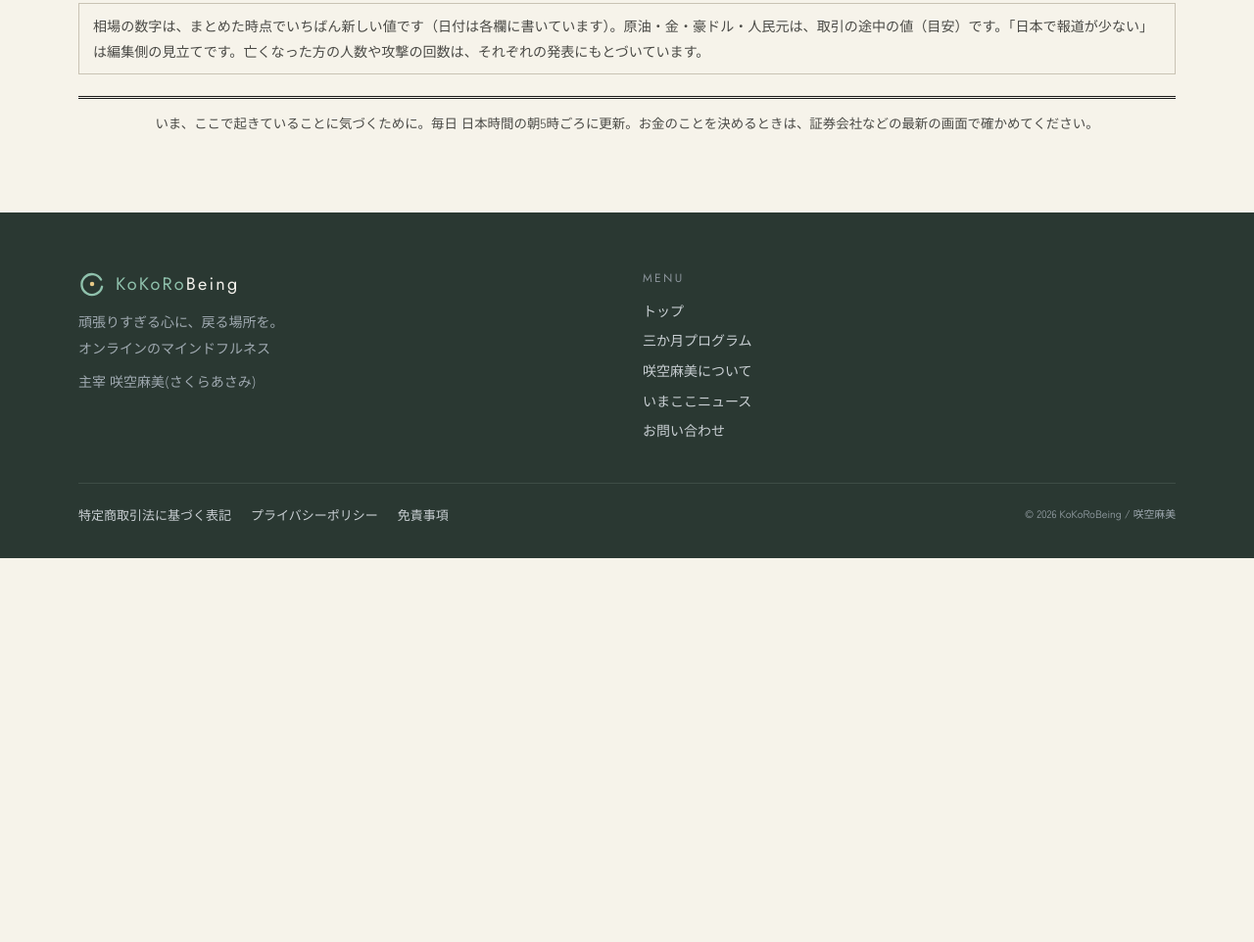
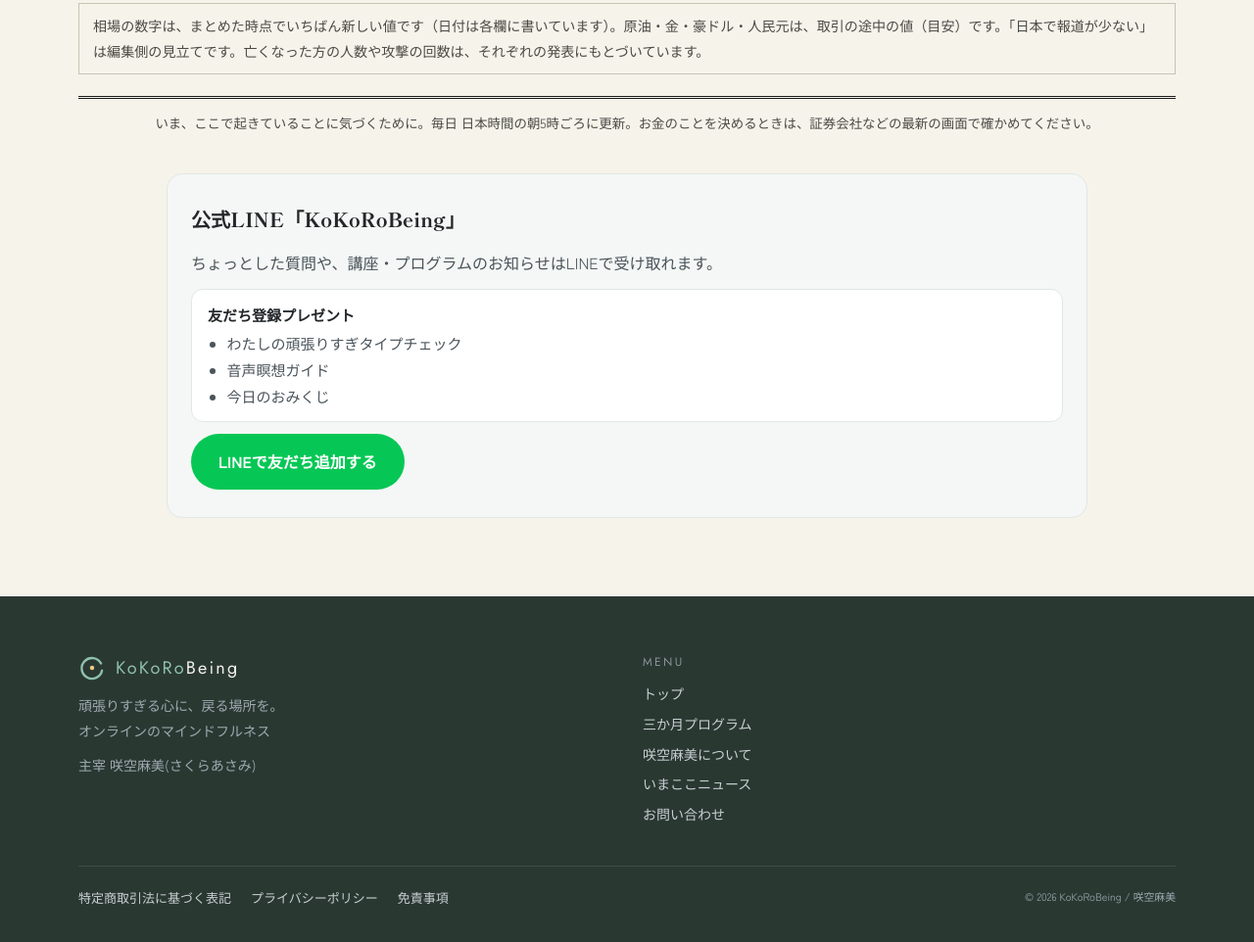
Before and after one commit to sakurajpau/kokorobeing-site, a plain HTML site: page news/index.html in a window 1280 px wide. Shown: the part 8662-9624 px from the top of the page at 98% size. Before the commit the page ends 9232 px from the top, so only its background shows below. Drawn offline with Linux system fonts and the light colour scheme.

Commit message:
公式LINEへの入口: ニュースにLINEの案内、スマホ画面の下にLINEボタン、サイトマップに法律ページ

```diff
--- /dev/null
+++ b/line-cta.js
@@ -0,0 +1,65 @@
+/* 公式LINEへの入口(日本語ページ用)
+   - data-box をつけて読み込んだページ: 本文の最後に LINE の案内を出す
+   - すべてのページ: スマホ(幅767px以下)のとき、画面の下に LINE ボタンを出す */
+(function () {
+  var LINE_URL = "https://lin.ee/v6xlqGl";
+  var me = document.currentScript;
+  var wantBox = me && me.hasAttribute("data-box");
+
+  var css = ""
+    + ".kb-line-box{max-width:940px;margin:40px auto 0;border:1px solid #E2E7E4;border-radius:16px;padding:28px 24px;background:#F4F7F5;color:#23272A;display:grid;gap:12px;font-family:'Zen Kaku Gothic New','Hiragino Kaku Gothic ProN','Yu Gothic',sans-serif;line-height:1.8}"
+    + ".kb-line-box h2{font-size:20px;margin:0;font-weight:700}"
+    + ".kb-line-box p{margin:0;color:#4A545B}"
+    + ".kb-line-box .gift{background:#FFFFFF;border:1px solid #E2E7E4;border-radius:12px;padding:12px 16px;font-size:15px}"
+    + ".kb-line-box .gift b{display:block;margin-bottom:2px}"
+    + ".kb-line-box ul{margin:0;padding-left:1.3em;color:#4A545B}"
+    + ".kb-line-btn{justify-self:start;display:inline-block;padding:14px 28px;border-radius:999px;background:#06C755;color:#FFFFFF !important;text-decoration:none;font-weight:700}"
+    + ".kb-line-bar{display:none}"
+    + "@media (max-width:767px){"
+    + ".kb-line-bar{display:flex;position:fixed;left:12px;right:12px;bottom:calc(12px + env(safe-area-inset-bottom,0px));z-index:900;justify-content:center;align-items:center;gap:8px;padding:14px 16px;border-radius:999px;background:#06C755;color:#FFFFFF !important;text-decoration:none;font-weight:700;font-size:16px;box-shadow:0 4px 14px rgba(0,0,0,.18);font-family:'Zen Kaku Gothic New','Hiragino Kaku Gothic ProN','Yu Gothic',sans-serif}"
+    + ".kb-line-bar{opacity:0;transform:translateY(120%);pointer-events:none;transition:opacity .25s,transform .25s}"
+    + ".kb-line-bar.kb-show{opacity:1;transform:none;pointer-events:auto}"
+    + ".kb-line-bar small{font-weight:500;font-size:13px;opacity:.95}"
+    + "body.kb-has-bar{padding-bottom:84px}"
+    + ".kb-line-box .kb-line-btn{justify-self:stretch;text-align:center}"
+    + "}";
+  var st = document.createElement("style");
+  st.textContent = css;
+  document.head.appendChild(st);
+
+  function ready(fn) {
+    if (document.readyState !== "loading") fn();
+    else document.addEventListener("DOMContentLoaded", fn);
+  }
+
+  ready(function () {
+    if (wantBox) {
+      var box = document.createElement("section");
+      box.className = "kb-line-box";
+      box.setAttribute("aria-label", "公式LINE");
+      box.innerHTML = ""
+        + "<h2>公式LINE「KoKoRoBeing」</h2>"
+        + "<p>ちょっとした質問や、講座・プログラムのお知らせはLINEで受け取れます。</p>"
+        + "<div class=\"gift\"><b>友だち登録プレゼント</b><ul>"
+        + "<li>わたしの頑張りすぎタイプチェック</li><li>音声瞑想ガイド</li><li>今日のおみくじ</li>"
+        + "</ul></div>"
+        + "<a class=\"kb-line-btn\" href=\"" + LINE_URL + "\">LINEで友だち追加する</a>";
+      var main = document.querySelector("main") || document.body;
+      main.appendChild(box);
+    }
+
+    var bar = document.createElement("a");
+    bar.className = "kb-line-bar";
+    bar.href = LINE_URL;
+    bar.innerHTML = "LINEで友だち追加<small>(プレゼントあり)</small>";
+    document.body.appendChild(bar);
+    document.body.classList.add("kb-has-bar");
+
+    // 最初の画面のボタンとかさならないよう、少し下に読み進めてから出す
+    function toggle() {
+      bar.classList.toggle("kb-show", window.scrollY > 400);
+    }
+    window.addEventListener("scroll", toggle, { passive: true });
+    toggle();
+  });
+})();
--- a/news/index.html
+++ b/news/index.html
@@ -438,5 +438,6 @@ h2 small { font-family:"Zen Kaku Gothic New",sans-serif; }
 </footer>
 <script src="../news/news.js?v=43221087"></script>
 <!-- Cloudflare Web Analytics --><script type='module' src='https://static.cloudflareinsights.com/beacon.min.js' data-cf-beacon='{"token": "e7bb720086434afdb5a9fe8644f314aa"}'></script><!-- End Cloudflare Web Analytics -->
+<script src="../line-cta.js" data-box defer></script>
 </body>
 </html>
--- a/sitemap.xml
+++ b/sitemap.xml
@@ -11,4 +11,7 @@
   <url><loc>https://kokorobeing.com/en/news/</loc><lastmod>2026-11-17</lastmod></url>
   <url><loc>https://kokorobeing.com/id/news/</loc><lastmod>2026-11-22</lastmod></url>
   <url><loc>https://kokorobeing.com/ko/news/</loc><lastmod>2026-11-22</lastmod></url>
+  <url><loc>https://kokorobeing.com/legal/tokushoho.html</loc><lastmod>2026-11-26</lastmod></url>
+  <url><loc>https://kokorobeing.com/legal/privacy.html</loc><lastmod>2026-11-26</lastmod></url>
+  <url><loc>https://kokorobeing.com/legal/disclaimer.html</loc><lastmod>2026-11-26</lastmod></url>
 </urlset>
```
Also changed, not shown: index.html (+1 -0 lines), legal/disclaimer.html (+1 -0 lines), legal/privacy.html (+1 -0 lines), legal/tokushoho.html (+1 -0 lines), profile/index.html (+1 -0 lines), program-3months/index.html (+1 -0 lines), website/index.html (+1 -0 lines).
